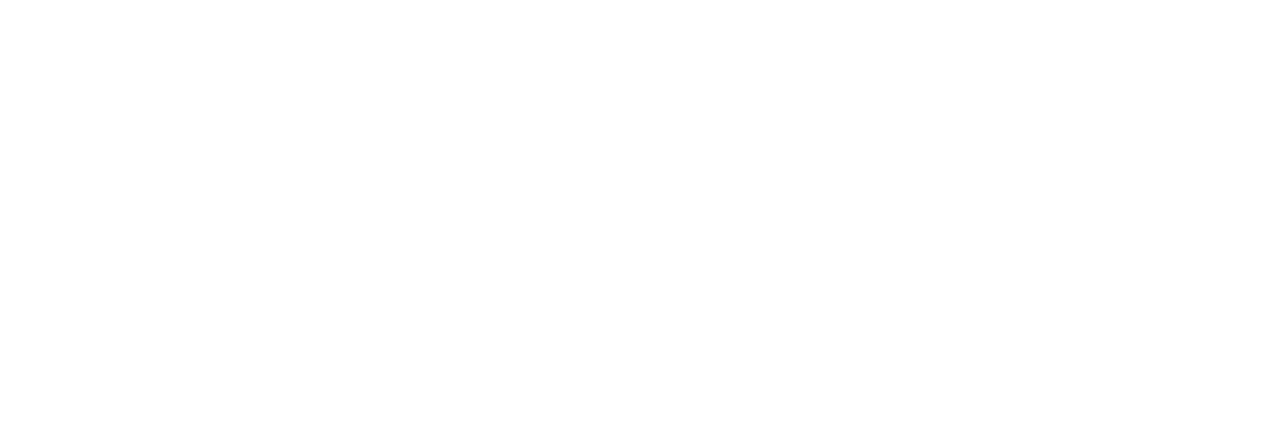
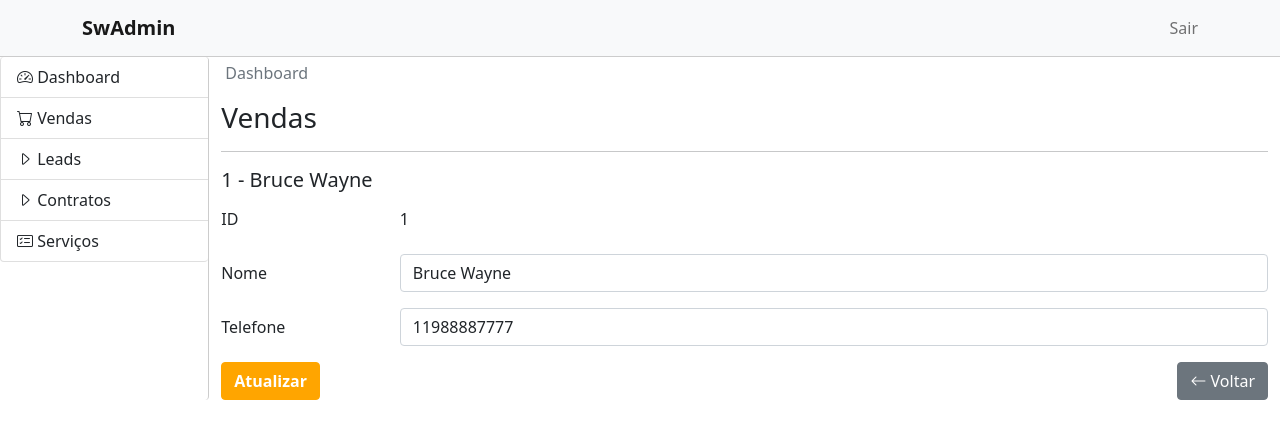
Before and after one commit to Jhonatan-Azevedo/SwAdmin, a Vue app: page /home/vendas/leads/1 in a window 1280 px wide. Before the commit this address had no page. Shown: the top 438 px of the page. Built offline with nearby package versions, Linux system fonts and the light colour scheme; data requests are answered from the project's data file.

Commit message:
ADD: component Lead

```diff
--- a/db.json
+++ b/db.json
@@ -1,8 +1,8 @@
 {
     "leads": [
-        {"id": 1, "name": "Bruce Wayne", "PhoneNumber": "11988887777"},
-        {"id": 2, "name": "Tony Stark", "PhoneNumber": "41986761256"},
-        {"id": 3, "name": "Irmão do Jorel", "PhoneNumber": "41999778866"},
-        {"id": 4, "name": "Pinguim Oswaldo", "PhoneNumber": "41984887522"}
+        {"id": 1, "name": "Bruce Wayne", "phoneNumber": "11988887777"},
+        {"id": 2, "name": "Tony Stark", "phoneNumber": "41986761256"},
+        {"id": 3, "name": "Irmão do Jorel", "phoneNumber": "41999778866"},
+        {"id": 4, "name": "Pinguim Oswaldo", "phoneNumber": "41984887522"}
     ]
 }
--- a/src/App.vue
+++ b/src/App.vue
@@ -11,4 +11,32 @@
 </script>
 
 <style>
+.btn-orange {
+  background-color: orange !important;
+  border-color: orange !important;
+  color: #fff !important;
+  font-weight: 600;
+  transition: 0.2s;
+}
+
+.btn-orange:hover {
+  opacity: 0.7;
+}
+
+.btn-outline-orange {
+  background-color: #fff;
+  border-color: orange;
+  color: orange;
+  font-weight: 600;
+  transition: 0.2s;
+}
+
+.btn-outline-orange:hover {
+  background-color: orange;
+  color: #fff;
+}
+
+.text-orange {
+  color: orange !important;
+}
 </style>
--- /dev/null
+++ b/src/components/sales/Lead.vue
@@ -0,0 +1,59 @@
+<template>
+  <section>
+    <div class="row">
+      <h5 class="col-11">{{ data.id }} - {{ data.name }}</h5>
+    </div>
+    <div class="mb-3 row">
+      <label class="col-sm-2 col-form-label">ID</label>
+      <div class="col-sm-10">
+        <input type="text" class="form-control-plaintext" :value="data.id" />
+      </div>
+    </div>
+
+    <div class="mb-3 row">
+      <label class="col-sm-2 col-form-label">Nome</label>
+      <div class="col-sm-10">
+        <input type="text" class="form-control" :value="data.name" />
+      </div>
+    </div>
+
+    <div class="mb-3 row">
+      <label class="col-sm-2 col-form-label">Telefone</label>
+      <div class="col-sm-10">
+        <input type="text" class="form-control" :value="data.phoneNumber" />
+      </div>
+    </div>
+
+    <div class="row">
+      <div class="col-6">
+        <button type="button" class="btn btn-orange">Atualizar</button>
+      </div>
+      <div class="col-6 text-end">
+        <button class="btn btn-secondary" @click="voltar()">
+          <i class="bi bi-arrow-left"></i> Voltar
+        </button>
+      </div>
+    </div>
+  </section>
+</template>
+
+<script>
+import ApiMixin from "@/mixins/ApiMixin.js";
+export default {
+  name: "Lead",
+
+  mixins: [ApiMixin],
+  created() {
+    this.getDataApi(`http://localhost:3000/leads/${this.$route.params.id}`);
+  },
+
+  methods: {
+    voltar() {
+      this.$router.back();
+    },
+  },
+};
+</script>
+
+<style lang="scss" scoped>
+</style>
--- a/src/components/sales/Leads.vue
+++ b/src/components/sales/Leads.vue
@@ -1,14 +1,43 @@
 <template>
   <section>
     <h3>Leads</h3>
+    <table class="table table-hover">
+      <thead>
+        <tr>
+          <th scope="col">ID</th>
+          <th scope="col">NOME</th>
+          <th scope="col">TELEFONE</th>
+          <th scope="col"></th>
+        </tr>
+      </thead>
+      <tbody>
+        <tr v-for="dataItem in data" :key="dataItem.id">
+          <td>{{ dataItem.id }}</td>
+          <td>{{ dataItem.name }}</td>
+          <td>{{ dataItem.phoneNumber }}</td>
+          <td>
+            <router-link
+              :to="`leads/${dataItem.id}`"
+              class="btn btn-sm btn-orange"
+            >
+              <i class="bi bi-pencil-square" style="cursor: pointer"></i>
+            </router-link>
+          </td>
+        </tr>
+      </tbody>
+    </table>
   </section>
 </template>
 
 <script>
+import ApiMixin from "@/mixins/ApiMixin.js";
+
 export default {
   name: "Leads",
+
+  mixins: [ApiMixin],
+  created() {
+    this.getDataApi("http://localhost:3000/leads");
+  },
 };
 </script>
-
-<style lang="scss" scoped>
-</style>
--- /dev/null
+++ b/src/mixins/ApiMixin.js
@@ -0,0 +1,15 @@
+export default {
+    data() {
+        return {
+            data: {},
+        };
+    },
+
+    methods: {
+        getDataApi(url) {
+        fetch(url)
+            .then((resp) => resp.json())
+            .then((resp) => (this.data = resp));
+        },
+    },
+}
--- a/src/router.js
+++ b/src/router.js
@@ -4,6 +4,7 @@
 import Dashboard from "@/components/dashboard/Dashboard.vue"
 import Home from "@/views/Home.vue";
 import Leads from "@/components/sales/Leads.vue"
+import Lead from "@/components/sales/Lead.vue"
 import Login from "@/views/Login.vue";
 import Sales from "@/components/sales/Sales.vue"
 import Services from "@/components/services/Services.vue"
@@ -23,6 +24,10 @@
           {
             path: "leads",
             component: Leads
+          },
+          {
+            path: "leads/:id",
+            component: Lead
           },
           {
             path: "contratos",
--- a/src/views/Login.vue
+++ b/src/views/Login.vue
@@ -24,7 +24,7 @@
             <div class="mb-3">
               <input type="password" class="form-control" placeholder="Senha" />
             </div>
-            <button class="btn btn-primary" @click="login()">Login</button>
+            <button class="btn btn-orange" @click="login()">Login</button>
           </div>
         </div>
       </div>
--- a/src/views/Site.vue
+++ b/src/views/Site.vue
@@ -17,7 +17,7 @@
       <div class="row">
         <div class="col">
           <div class="destaque">
-            <h4 class="text-primary text-center">
+            <h4 class="text-orange text-center">
               Descubra as vantagens em utilizar a SwAdmin para gerenciar seus
               negócios!
             </h4>
@@ -33,7 +33,7 @@
               <div class="mb-3">
                 <input type="email" class="form-control" placeholder="E-mail" />
               </div>
-              <button class="btn btn-primary">Me inscrever</button>
+              <button class="btn btn-orange">Me inscrever</button>
             </div>
           </div>
         </div>
```
Also changed, not shown: 1 other file (tests, documents, lock files or other folders).
